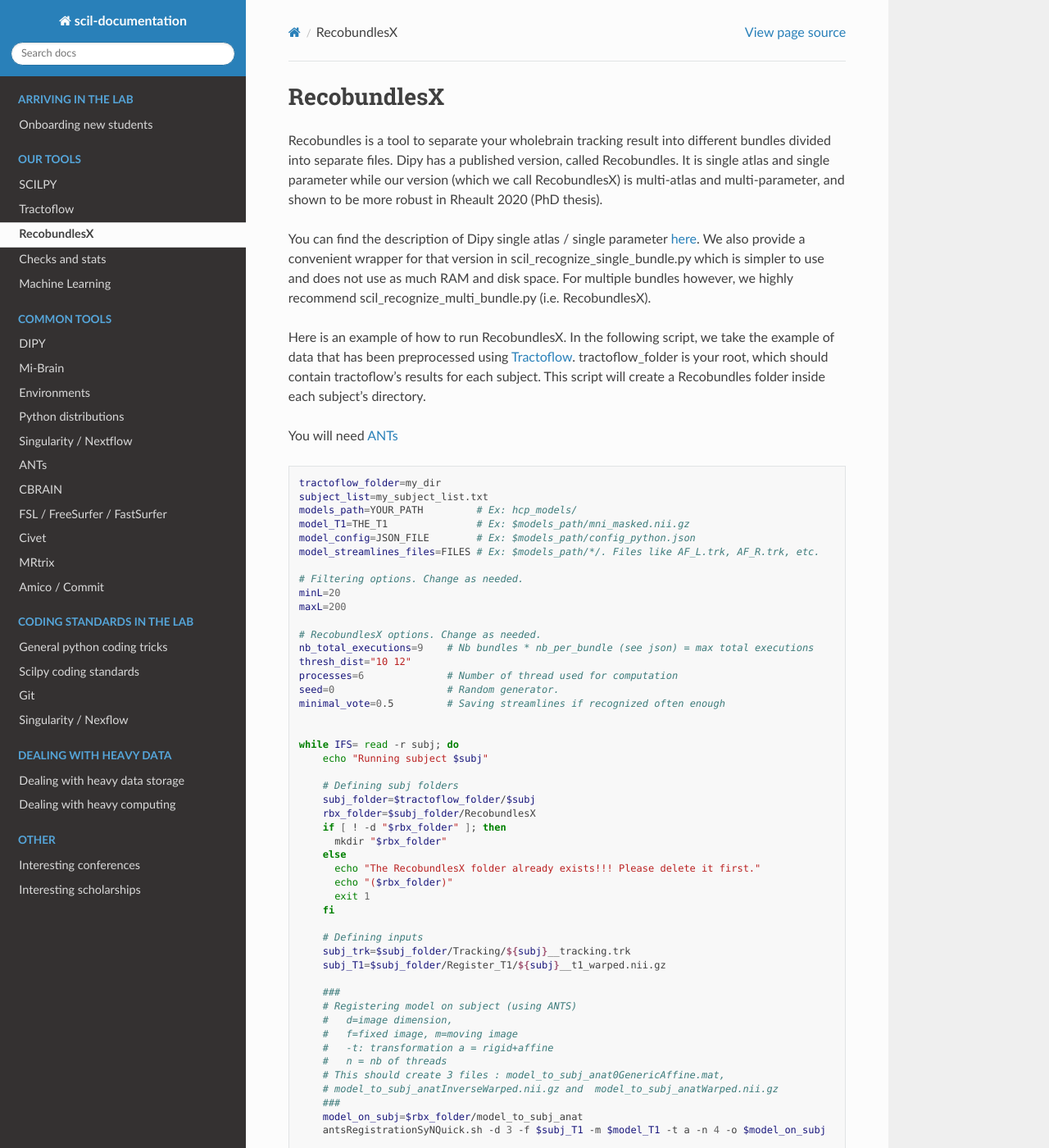
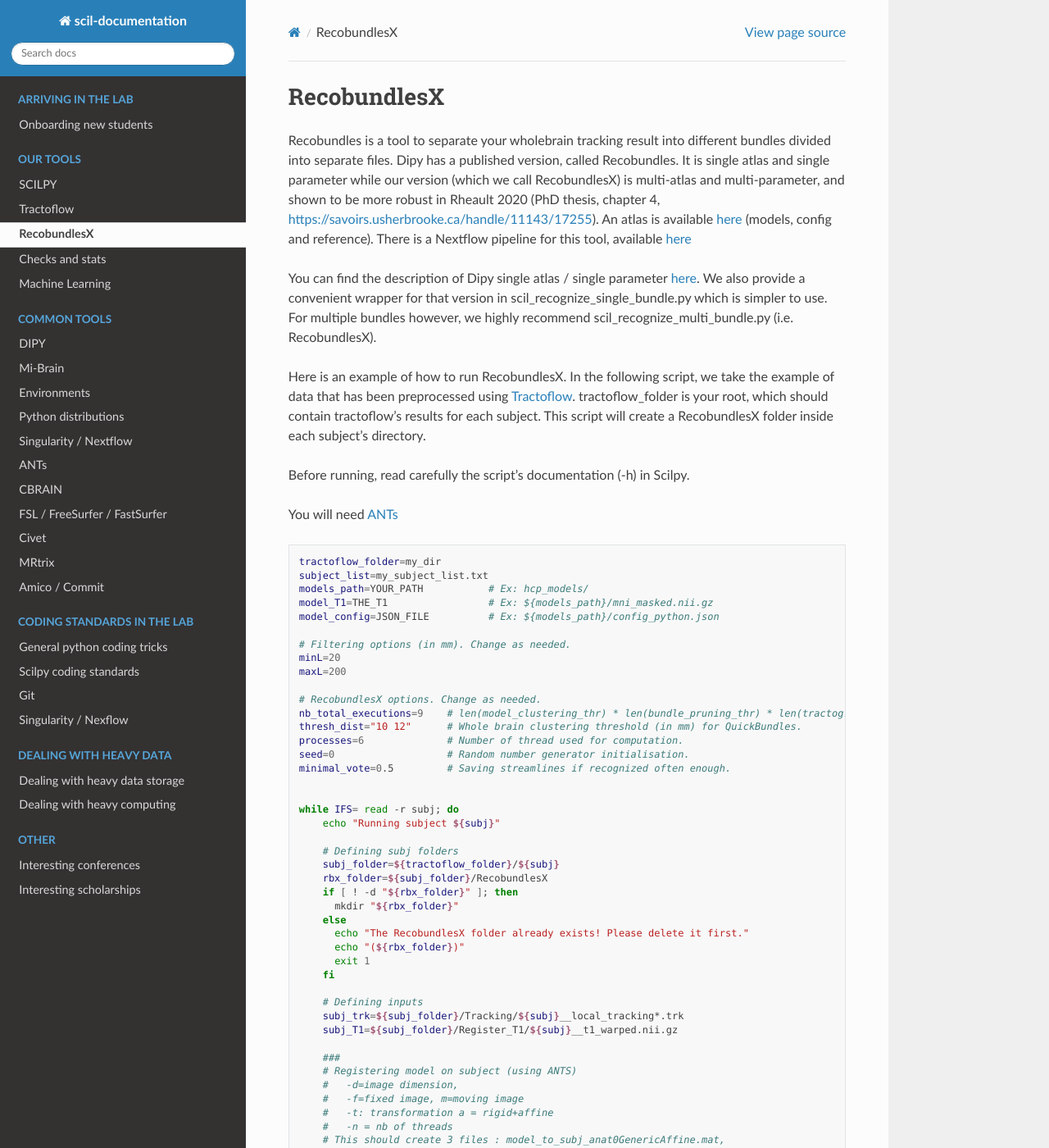
Before and after one commit to scilus/scil-documentation, a Sphinx documentation site: the page built from source/our_tools/recobundles.rst, in a window 1280 px wide and 1400 px high. Shown: the whole window at 82% size. Built offline with Sphinx 7.4.7 and the Read the Docs theme 2.0.0, drawn with Linux system fonts in a browser that asks for light colours; some of the changed text lies outside the part shown.

Commit message:
Update RBx file

```diff
--- a/source/our_tools/recobundles.rst
+++ b/source/our_tools/recobundles.rst
@@ -1,11 +1,16 @@
 RecobundlesX
 ============
 
-Recobundles is a tool to separate your wholebrain tracking result into different bundles divided into separate files. Dipy has a published version, called Recobundles. It is single atlas and single parameter while our version (which we call RecobundlesX) is multi-atlas and multi-parameter, and shown to be more robust in Rheault 2020 (PhD thesis).
+Recobundles is a tool to separate your wholebrain tracking result into different bundles divided into separate files. Dipy has a published version, called Recobundles. It is single atlas and single parameter while our version (which we call RecobundlesX) is multi-atlas and multi-parameter, and shown to be more robust in Rheault 2020 (PhD thesis, chapter 4, https://savoirs.usherbrooke.ca/handle/11143/17255).
+An atlas is available `here <https://zenodo.org/record/5165374#.YlcGUXXMKiM/>`_ (models, config and reference).
+There is a Nextflow pipeline for this tool, available `here <https://github.com/scilus/rbx_flow/>`_
 
-You can find the description of Dipy single atlas / single parameter `here <https://dipy.org/documentation/0.16.0./examples_built/bundle_extraction/>`_.  We also provide a convenient wrapper for that version in scil_recognize_single_bundle.py which is simpler to use and does not use as much RAM and disk space. For multiple bundles however, we highly recommend scil_recognize_multi_bundle.py (i.e. RecobundlesX).
 
-Here is an example of how to run RecobundlesX. In the following script, we take the example of data that has been preprocessed using :ref:`ref_tractoflow`. tractoflow_folder is your root, which should contain tractoflow's results for each subject. This script will create a Recobundles folder inside each subject's directory.
+You can find the description of Dipy single atlas / single parameter `here <https://dipy.org/documentation/0.16.0./examples_built/bundle_extraction/>`_.  We also provide a convenient wrapper for that version in scil_recognize_single_bundle.py which is simpler to use. For multiple bundles however, we highly recommend scil_recognize_multi_bundle.py (i.e. RecobundlesX).
+
+Here is an example of how to run RecobundlesX. In the following script, we take the example of data that has been preprocessed using :ref:`ref_tractoflow`. tractoflow_folder is your root, which should contain tractoflow's results for each subject. This script will create a RecobundlesX folder inside each subject's directory.
+
+Before running, read carefully the script's documentation (-h) in Scilpy.
 
 You will need :ref:`ref_ants`
 
@@ -13,65 +18,58 @@
 
     tractoflow_folder=my_dir
     subject_list=my_subject_list.txt
-    models_path=YOUR_PATH         # Ex: hcp_models/
-    model_T1=THE_T1               # Ex: $models_path/mni_masked.nii.gz
-    model_config=JSON_FILE        # Ex: $models_path/config_python.json
-    model_streamlines_files=FILES # Ex: $models_path/*/. Files like AF_L.trk, AF_R.trk, etc.
+    models_path=YOUR_PATH           # Ex: hcp_models/
+    model_T1=THE_T1                 # Ex: ${models_path}/mni_masked.nii.gz
+    model_config=JSON_FILE          # Ex: ${models_path}/config_python.json
 
-    # Filtering options. Change as needed.
+    # Filtering options (in mm). Change as needed.
     minL=20
     maxL=200
 
     # RecobundlesX options. Change as needed.
-    nb_total_executions=9    # Nb bundles * nb_per_bundle (see json) = max total executions
-    thresh_dist="10 12"
-    processes=6              # Number of thread used for computation
-    seed=0                   # Random generator.
-    minimal_vote=0.5         # Saving streamlines if recognized often enough
+    nb_total_executions=9    # len(model_clustering_thr) * len(bundle_pruning_thr) * len(tractogram_clustering_thr) = max total executions (see json).
+    thresh_dist="10 12"      # Whole brain clustering threshold (in mm) for QuickBundles.
+    processes=6              # Number of thread used for computation.
+    seed=0                   # Random number generator initialisation.
+    minimal_vote=0.5         # Saving streamlines if recognized often enough.
 
 
     while IFS= read -r subj; do
-        echo "Running subject $subj"
+        echo "Running subject ${subj}"
 
         # Defining subj folders
-        subj_folder=$tractoflow_folder/$subj
-        rbx_folder=$subj_folder/RecobundlesX
-        if [ ! -d "$rbx_folder" ]; then
-          mkdir "$rbx_folder"
+        subj_folder=${tractoflow_folder}/${subj}
+        rbx_folder=${subj_folder}/RecobundlesX
+        if [ ! -d "${rbx_folder}" ]; then
+          mkdir "${rbx_folder}"
         else
-          echo "The RecobundlesX folder already exists!!! Please delete it first."
-          echo "($rbx_folder)"
+          echo "The RecobundlesX folder already exists! Please delete it first."
+          echo "(${rbx_folder})"
           exit 1
         fi
 
         # Defining inputs
-        subj_trk=$subj_folder/Tracking/${subj}__tracking.trk
-        subj_T1=$subj_folder/Register_T1/${subj}__t1_warped.nii.gz
+        subj_trk=${subj_folder}/Tracking/${subj}__local_tracking*.trk
+        subj_T1=${subj_folder}/Register_T1/${subj}__t1_warped.nii.gz
 
         ###
         # Registering model on subject (using ANTS)
-        #   d=image dimension,
-        #   f=fixed image, m=moving image
+        #   -d=image dimension,
+        #   -f=fixed image, m=moving image
         #   -t: transformation a = rigid+affine
-        #   n = nb of threads
+        #   -n = nb of threads
         # This should create 3 files : model_to_subj_anat0GenericAffine.mat,
         # model_to_subj_anatInverseWarped.nii.gz and  model_to_subj_anatWarped.nii.gz
         ###
-        model_on_subj=$rbx_folder/model_to_subj_anat
-        antsRegistrationSyNQuick.sh -d 3 -f $subj_T1 -m $model_T1 -t a -n 4 -o $model_on_subj
-
-        ###
-        # Generating affine txt file (using ANTS)
-        ###
-        affine=${model_on_subj}0GenericAffine.txt
-        ConvertTransformFile 3 ${model_on_subj}0GenericAffine.mat $affine --hm --ras
+        model_to_subj=${rbx_folder}/model_to_subj_anat
+        antsRegistrationSyNQuick.sh -d 3 -f ${subj_T1} -m ${model_T1} -t a -n 4 -o ${model_to_subj}
 
         ###
         # Cleaning tracking file to make sure it is not too big.
         # Recobundles is already long enough :) .
         ###
-        subj_filtered_trk=$subj_folder/Tracking/${subj}__tracking_filteredLength.trk
-        scil_filter_streamlines_by_length.py --minL $minL --maxL $maxL $subj_trk $subj_filtered_trk
+        subj_filtered_trk=${subj_folder}/Tracking/${subj}__tracking_filteredLength.trk
+        scil_filter_streamlines_by_length.py --minL $minL --maxL ${maxL} ${subj_trk} ${subj}_filtered_trk
 
         ###
         # Scil's Recobundle
```
Also changed, not shown: other parts of source/our_tools/recobundles.rst (+11 -9 lines).
